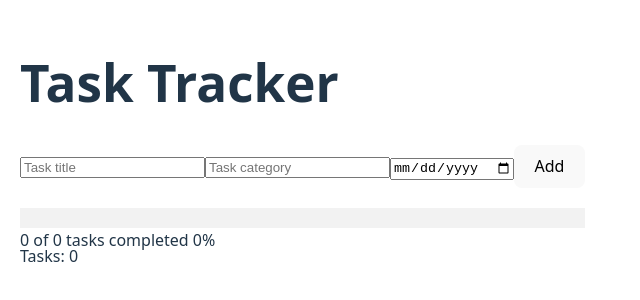
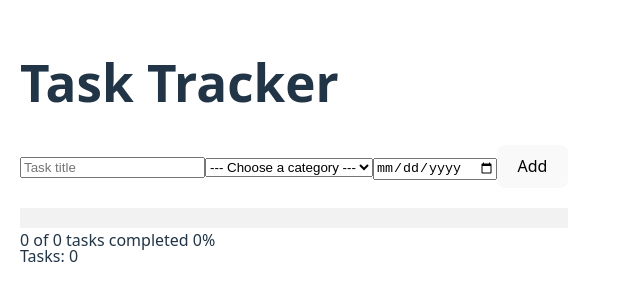
Before and after one commit to rodrigoronin/react-task-tracker, a React (Vite) app: page / in a window 1280 px wide. Shown: the part 248-548 px from the top of the page, without its empty margins (0-640 px from the left). Built offline with nearby package versions, Linux system fonts and the light colour scheme.

Commit message:
refactor: the input field for category is now a select element for better experience

```diff
--- a/src/components/TaskForm/TaskForm.tsx
+++ b/src/components/TaskForm/TaskForm.tsx
@@ -34,12 +34,15 @@ const TaskForm: React.FC<TaskFormProps> = ({ onAddTask }) => {
         onChange={(e) => setNewTask({ ...newTask, title: e.target.value })}
         placeholder="Task title"
       />
-      <input
-        type="text"
-        value={newTask.category}
+      <select
+        name="category"
+        id="category"
         onChange={(e) => setNewTask({ ...newTask, category: e.target.value })}
-        placeholder="Task category"
-      />
+      >
+        <option value="">--- Choose a category ---</option>
+        <option value="learning">Learning</option>
+        <option value="project">Project</option>
+      </select>
       <input
         type="date"
         value={newTask.dueDate}
```
